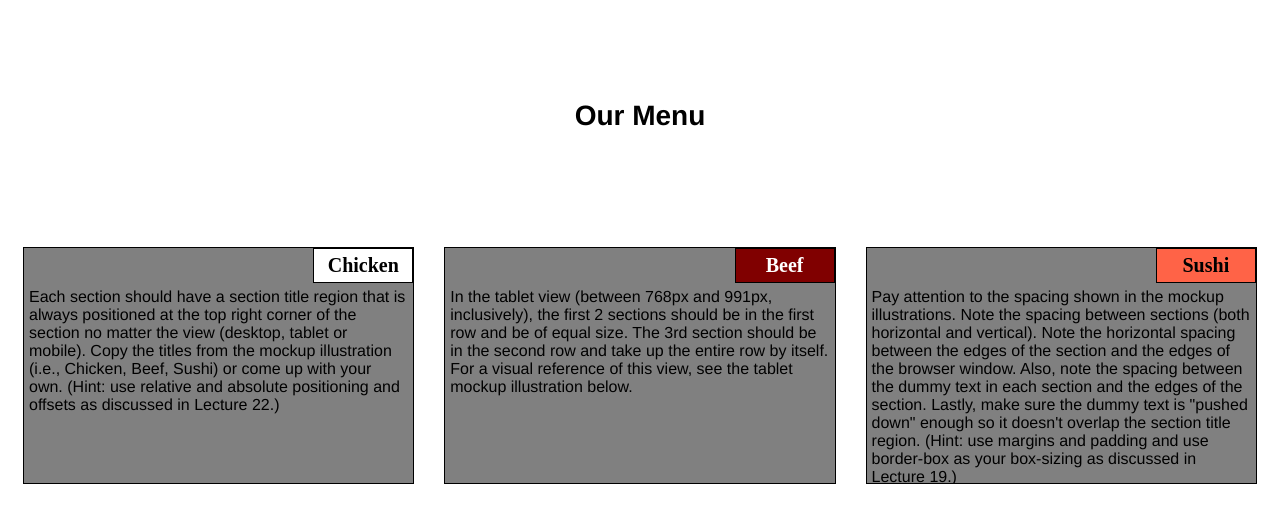
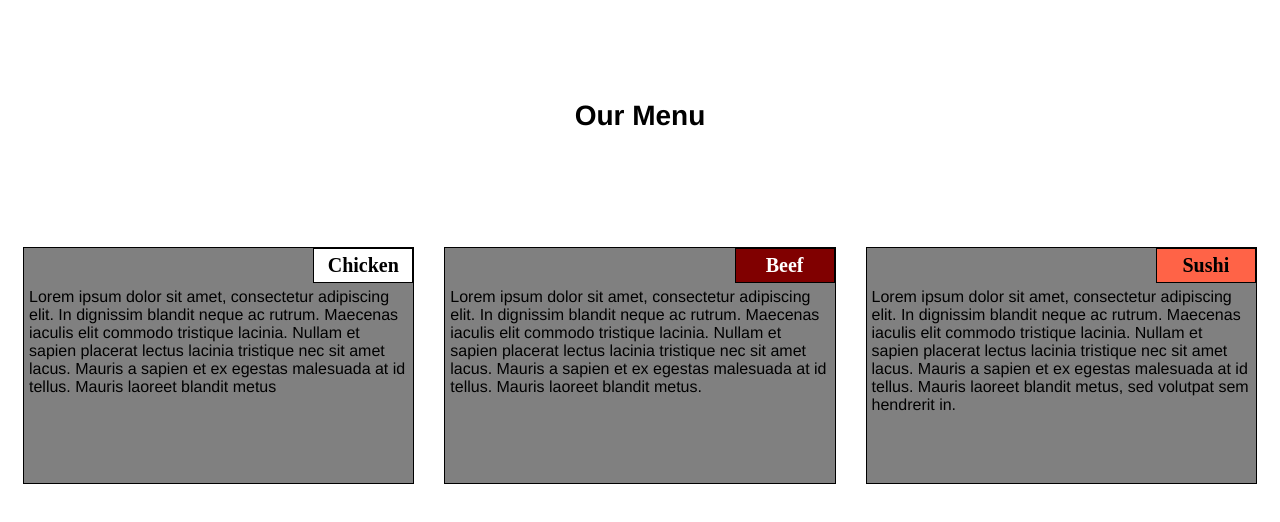
Before and after one commit to likhith1520/likki1520.io, a plain HTML site: page module2-solution/index.html in a window 1280 px wide. Drawn offline with Linux system fonts and the light colour scheme.

Commit message:
Update index.html

```diff
--- a/module2-solution/index.html
+++ b/module2-solution/index.html
@@ -127,20 +127,20 @@
 		<div>
 			<p class="sub1">Chicken</p>
 			<p class="content">
-			 Each section should have a section title region that is always positioned at the top right corner of the section no matter the view (desktop, tablet or mobile). Copy the titles from the mockup illustration (i.e., Chicken, Beef, Sushi) or come up with your own. (Hint: use relative and absolute positioning and offsets as discussed in Lecture 22.)
+				Lorem ipsum dolor sit amet, consectetur adipiscing elit. In dignissim blandit neque ac rutrum. Maecenas iaculis elit commodo tristique lacinia. Nullam et sapien placerat lectus lacinia tristique nec sit amet lacus. Mauris a sapien et ex egestas malesuada at id tellus. Mauris laoreet blandit metus
 			</p>
 		</div>
 	</section>
 	<section class="column-lg-4 colmn-md-6 colmn-sm-12">
 		<div>
 			<p class="sub2">Beef</p>
-			<p class="content">In the tablet view (between 768px and 991px, inclusively), the first 2 sections should be in the first row and be of equal size. The 3rd section should be in the second row and take up the entire row by itself. For a visual reference of this view, see the tablet mockup illustration below.</p>
+			<p class="content">Lorem ipsum dolor sit amet, consectetur adipiscing elit. In dignissim blandit neque ac rutrum. Maecenas iaculis elit commodo tristique lacinia. Nullam et sapien placerat lectus lacinia tristique nec sit amet lacus. Mauris a sapien et ex egestas malesuada at id tellus. Mauris laoreet blandit metus.</p>
 		</div>
 	</section>
 	<section class="column-lg-4 colmn-md-12 colmn-sm-12">
 	<div>
 		<p class="sub3">Sushi</p>
-			<p class="content">Pay attention to the spacing shown in the mockup illustrations. Note the spacing between sections (both horizontal and vertical). Note the horizontal spacing between the edges of the section and the edges of the browser window. Also, note the spacing between the dummy text in each section and the edges of the section. Lastly, make sure the dummy text is "pushed down" enough so it doesn't overlap the section title region. (Hint: use margins and padding and use border-box as your box-sizing as discussed in Lecture 19.)</p>
+			<p class="content">Lorem ipsum dolor sit amet, consectetur adipiscing elit. In dignissim blandit neque ac rutrum. Maecenas iaculis elit commodo tristique lacinia. Nullam et sapien placerat lectus lacinia tristique nec sit amet lacus. Mauris a sapien et ex egestas malesuada at id tellus. Mauris laoreet blandit metus, sed volutpat sem hendrerit in.</p>
 	</div>
 </body>
 </html>
```
